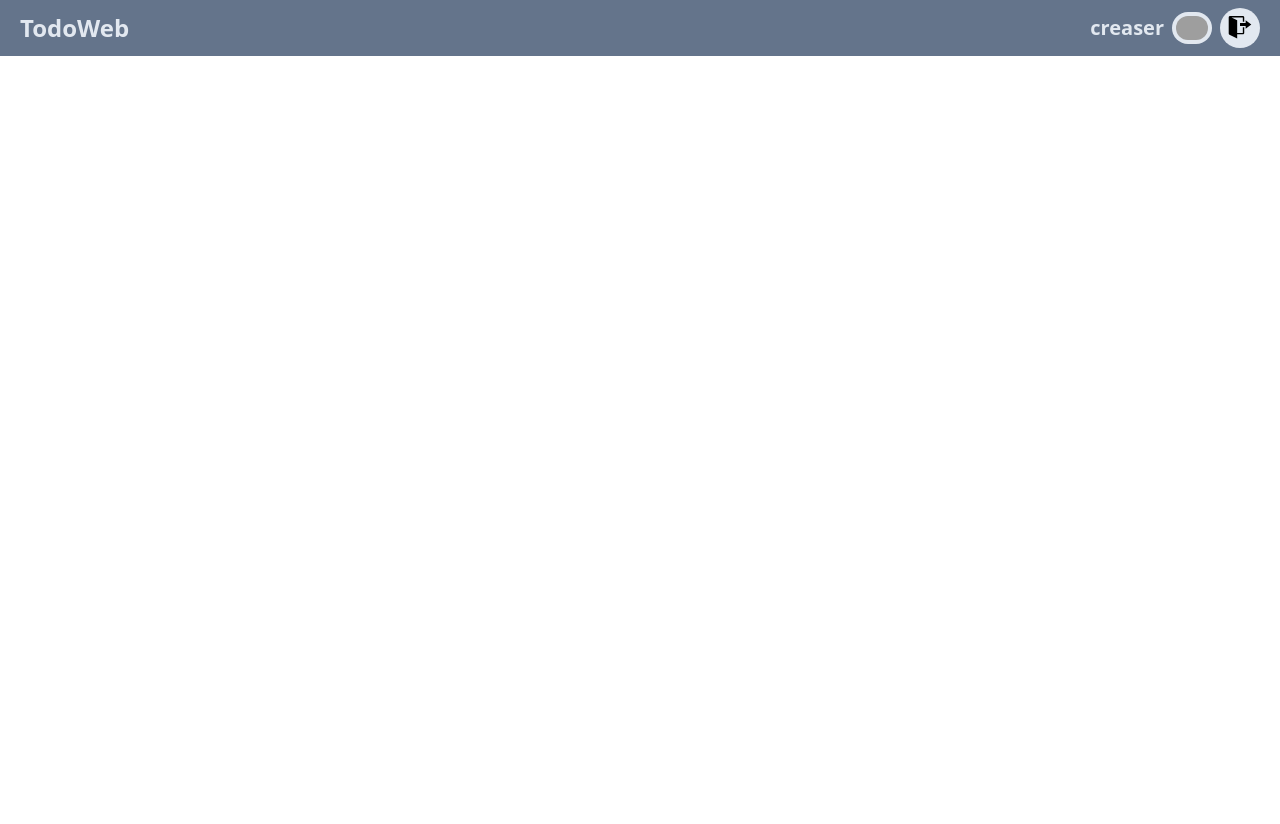
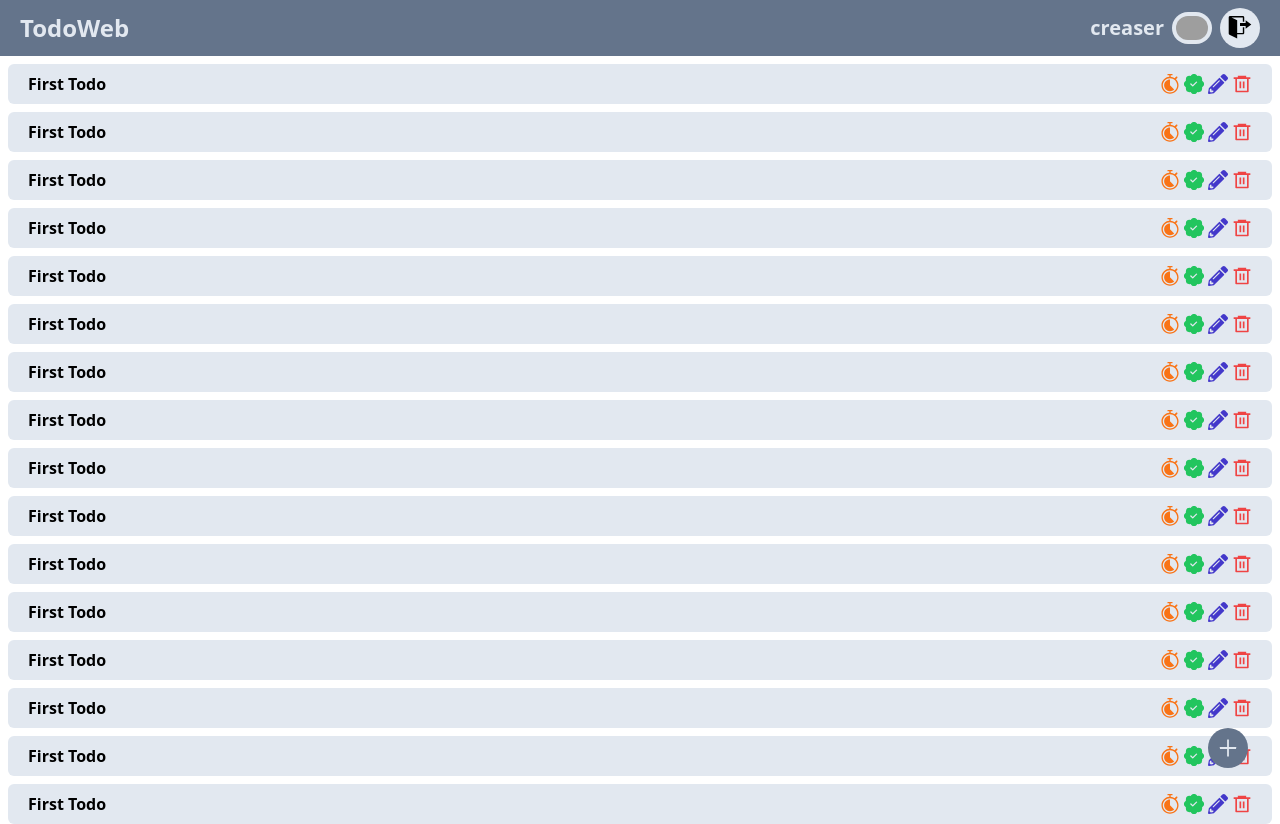
Before and after one commit to GulshanSS/todo-web, a React (Vite) app in the folder client/: page / in a window 1280 px wide. Before the commit the page ends 800 px from the top, so only its background shows below. Built offline with nearby package versions, Linux system fonts and the light colour scheme; grey boxes are pictures that could not be loaded.

Commit message:
Add: Outlet component from react-router-dom to render child components in place of it

```diff
--- a/client/src/components/Navbar/Navbar.tsx
+++ b/client/src/components/Navbar/Navbar.tsx
@@ -1,9 +1,10 @@
 import { GoSignOut } from "react-icons/go";
+import { Outlet } from "react-router-dom";
 
 const Navbar = () => {
   return (
     <>
-      <div className="fixed top-0 w-screen flex justify-between items-center bg-slate-500 px-5 py-2">
+      <nav className="fixed top-0 w-screen flex justify-between items-center bg-slate-500 px-5 py-2">
         <div className="text-2xl font-bold text-slate-200 cursor-pointer">
           TodoWeb
         </div>
@@ -18,7 +19,8 @@ const Navbar = () => {
             <GoSignOut />
           </button>
         </div>
-      </div>
+      </nav>
+      <Outlet />
     </>
   );
 };
```
